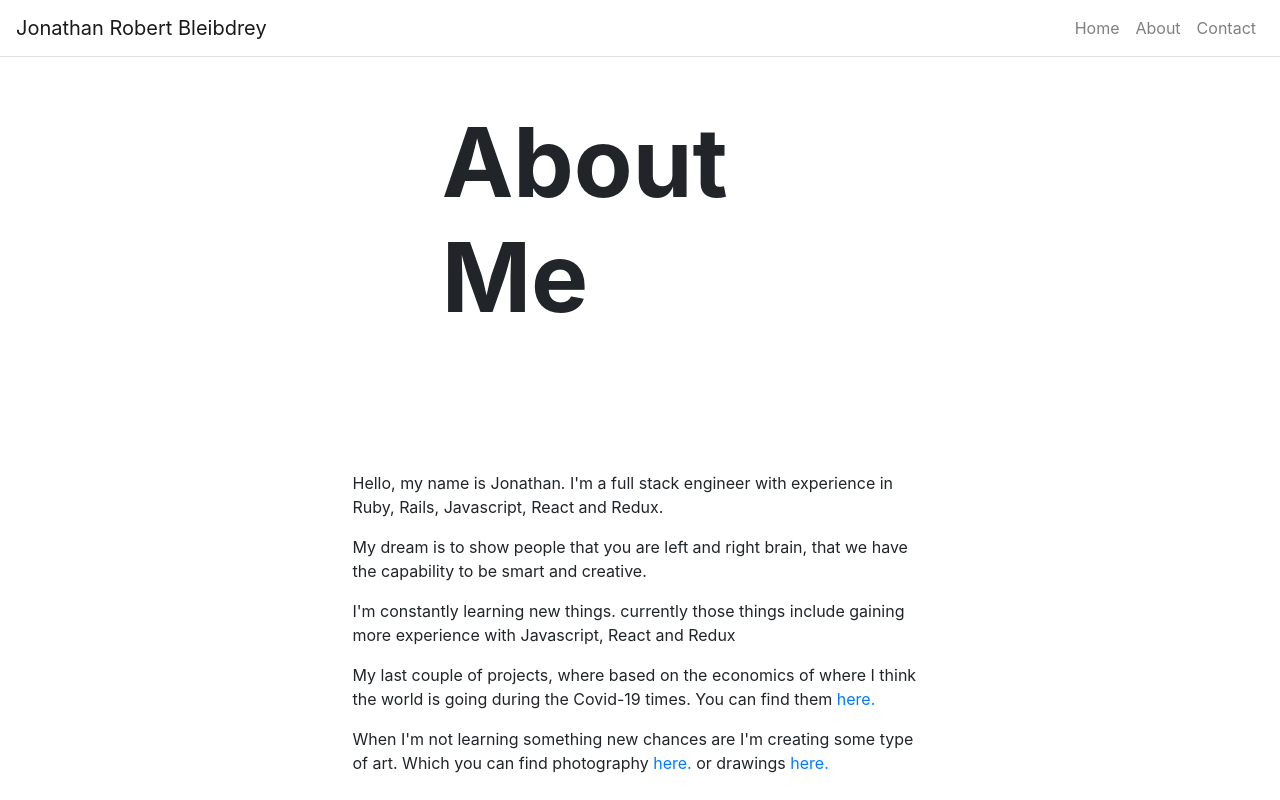
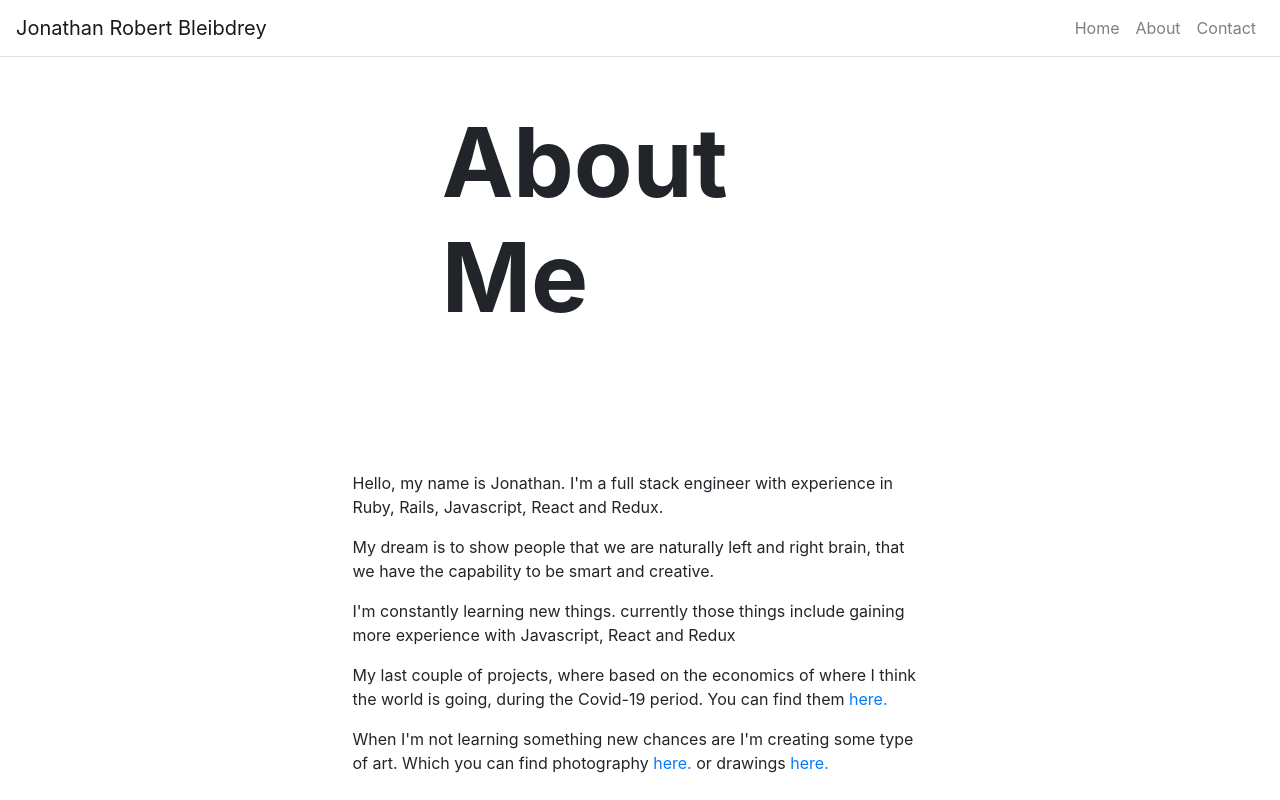
Before and after one commit to jonbleibdrey/personal_site, a React (Create React App) app: page /about in a window 1280 px wide. Shown: the top 800 px of the page. Built offline with nearby package versions, Linux system fonts and the light colour scheme.

Commit message:
added text to about page

```diff
--- a/src/pages/AboutPage.js
+++ b/src/pages/AboutPage.js
@@ -15,11 +15,11 @@ function AboutPage(props) {
                 <Container>
                <p>Hello, my name is Jonathan. I'm a full stack engineer with experience in Ruby, Rails, Javascript, React and Redux.</p>
 
-               <p>My dream is to show people that you are left and right brain, that we have the capability to be smart and creative. </p>
+               <p>My dream is to show people that we are naturally left and right brain, that we have the capability to be smart and creative. </p>
 
                <p>I'm constantly learning new things. currently those things include gaining more experience with Javascript, React and Redux</p>
 
-               <p>My last couple of projects, where based on the economics of where I think the world is going during the Covid-19 times. You can find them<a href="https://github.com/jonbleibdrey"> here. </a></p>
+               <p>My last couple of projects, where based on the economics of where I think the world is going, during the Covid-19 period. You can find them<a href="https://github.com/jonbleibdrey"> here. </a></p>
 
                <p>When I'm not learning something new chances are I'm creating some type of art. Which you can find photography <a href="https://www.instagram.com/johnnyb.experience/"> here. </a> or drawings <a href="https://www.instagram.com/johnnyb.exploration/"> here. </a> </p>
                </Container>
```
